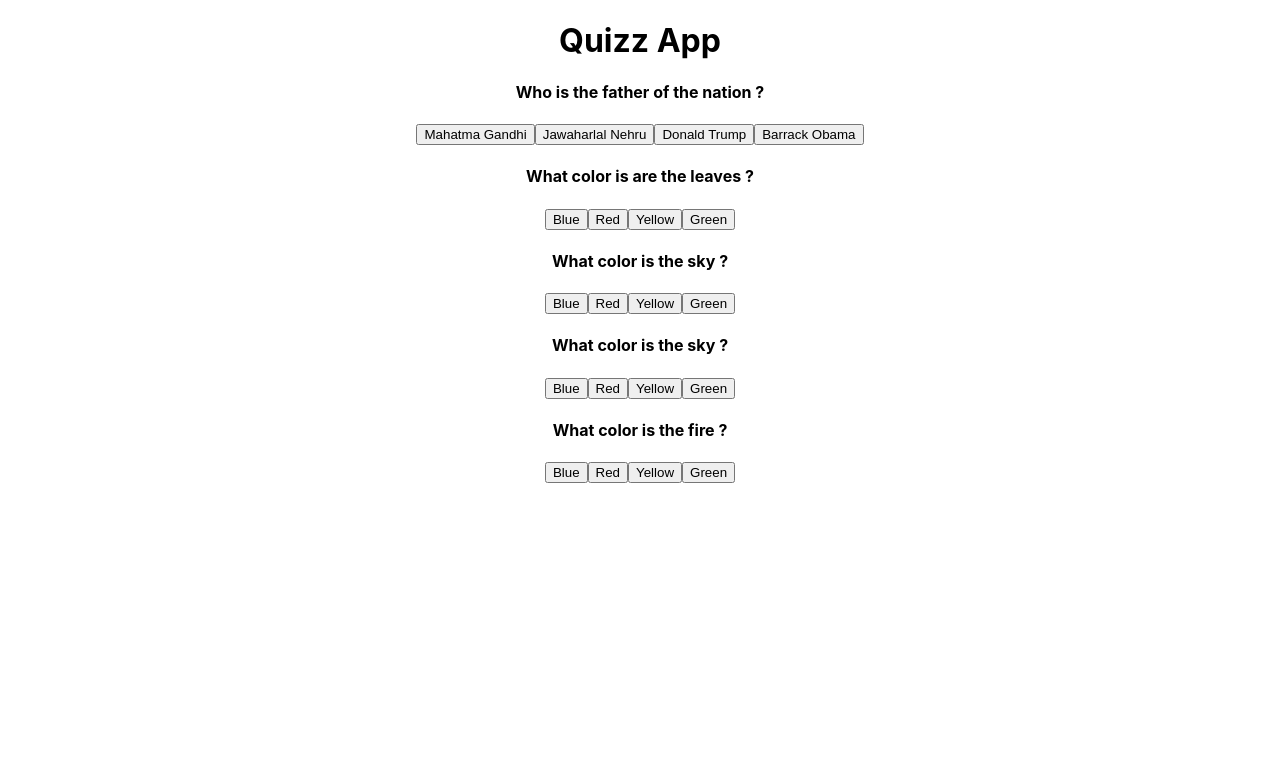
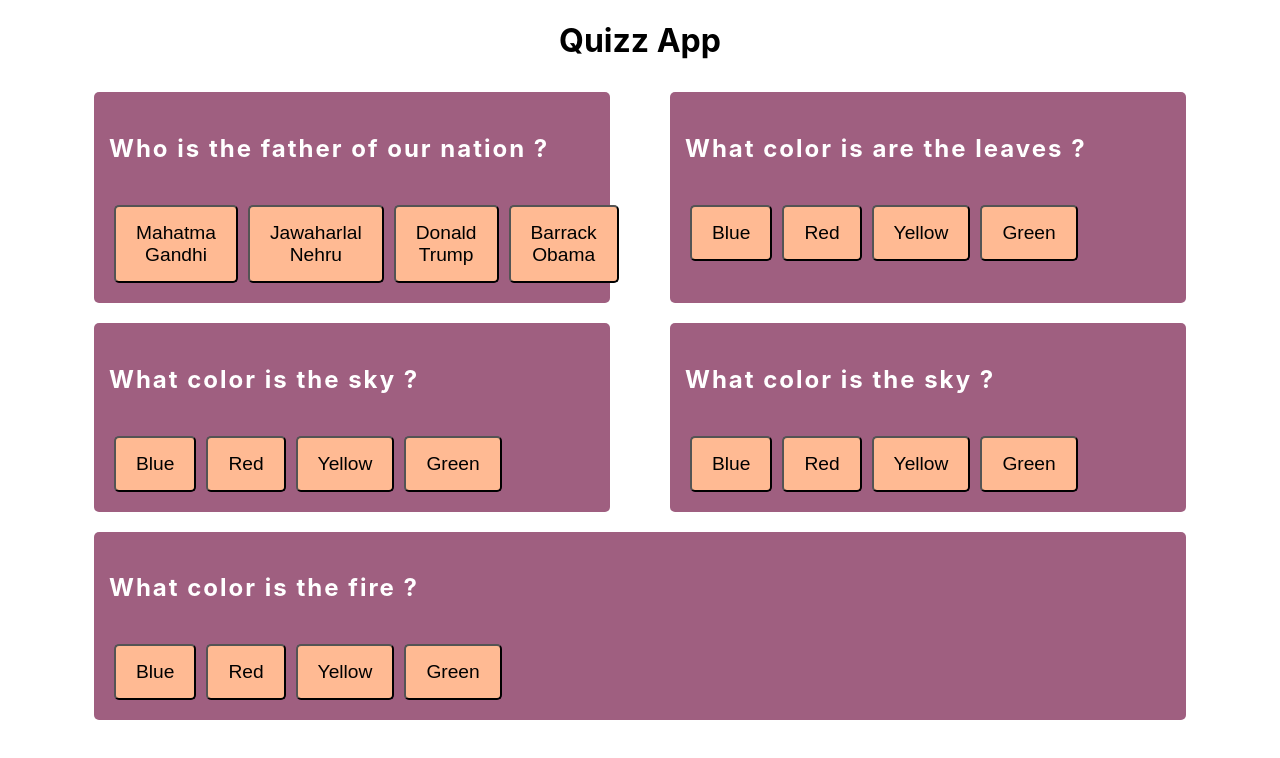
Before and after one commit to iamneo-production/cccfecccffddddbbedcfcfdfbedeaaeafdbbc, a React (Create React App) app in the folder reactapp/: page / in a window 1280 px wide. Both pictures are taken after a click on the button "Start Quiz". Shown: the top 758 px of the page. Built offline with nearby package versions, Linux system fonts and the light colour scheme.

Commit message:
Backup Commit

```diff
--- a/reactapp/src/App.js
+++ b/reactapp/src/App.js
@@ -1,125 +1,104 @@
-import { useState } from 'react';
-import './App.css';
+import { Component } from "react";
+import classes from "./App.module.css"
 import Button from "./components/UI/Button/Button";
 import Card from "./components/UI/Card/Card";
-import React from 'react';
-function App() {
+import Banner from "./components/UI/Banner/Banner"
+import questions from './Data/quizQuestions';
 
-  var qCards;
-  var startBtn;
-  var resultBtn;
+class App extends Component {
 
-  const questionData = [
-    {
-      key:1,
-      question:'Who is the father of the nation ?',
-      //correctAnswerMarkUpdate,
-      //attempt,
-      options : {
-        option1: 'Mahatma Gandhi',
-        option2: 'Jawaharlal Nehru',
-        option3: 'Donald Trump',
-        option4: 'Barrack Obama'
-      },
-      answer : 'Mahatma Gandhi'
-    },
-    {
-      key : 2,
-      question : "What color is are the leaves ?",
-      //correctAnswerMarkUpdate,
-      //attempt,
-      options : {
-        option1 : "Blue",
-        option2 : "Red",
-        option3 : "Yellow",
-        option4 : "Green",
-      },
-      answer : 'Green'
-    },
-    {
-      key:3,
-      question:'What color is the sky ?',
-      //correctAnswerMarkUpdate,
-      //attempt,
-      options : {
-        option1: 'Blue',
-        option2: 'Red',
-        option3: 'Yellow',
-        option4: 'Green'
-      },
-      answer : 'Blue'
-    },
-    {
-      key:4,
-      question:'What color is the sky ?',
-      //correctAnswerMarkUpdate,
-      //attempt,
-      options : {
-        option1: 'Blue',
-        option2: 'Red',
-        option3: 'Yellow',
-        option4: 'Green'
-      },
-      answer : 'Blue'
-    },
-    {
-      key:5,
-      question:'What color is the fire ?',
-      //correctAnswerMarkUpdate,
-      //attempt,
-      options : {
-        option1: 'Blue',
-        option2: 'Red',
-        option3: 'Yellow',
-        option4: 'Green'
-      },
-      answer : 'Red'
-    },
-
-  ]
-  const [startFlag, setStartFlag] = useState(false);
-  const [resultFlag, setResultFlag] = useState(false);
-  const [buttonText, setButtonText] = useState('Start Quiz');
-  const [questionsCorrect, setQuestionsCorrect] = useState(0);
-  const [answered, setAnswered] = useState(0);
-
-  function handleStart()
-  {
-    setStartFlag(true);
-    setButtonText('Started');
+  state = {
+    startQuiz : false,
+    questionSet : [],
+    questionsCorrect : 0,
+    questionsInTotal : 5,
+    totalTries : 0,
+    showResult : false
   }
 
-  if(startFlag)
-  {
-    qCards =
-    <div>
-      {
-        questionData.map((data) =>
-          <Card question= {data.question} options = {{
-            option1 : data.options.option1,
-            option2 : data.options.option2,
-            option3 : data.options.option3,
-            option4 : data.options.option4,
-          }} > </Card>)
-      }
-    </div>
+  onEachTry = () => {
+    this.setState(prevState => (
+      {totalTries : prevState.totalTries + 1}
+    ));
 
-    startBtn = <></>;
-  }
-  else
-  {
-    startBtn = <Button onClick = {handleStart}>Start Quiz</Button>;
   }
 
-  return (
-    <div className="App">
-      <h1>
-        Quizz App
-      </h1>
-      {qCards}
-      {startBtn}
-    </div>
-  );
+  showEndResult = () => {
+
+    this.setState(prevState => (
+      {
+        startQuiz: false,
+        showResult : true,
+        questionSet: [],
+        totalTries : 0
+      }
+    ))
+  }
+
+  onAnswerCorrect = () => {
+    if(this.state.questionsCorrect <= this.state.questionsInTotal) {
+      this.setState(prevState => {
+        return {
+          questionsCorrect : prevState.questionsCorrect + 1
+        }
+      })
+    }
+  }
+
+  onQuizToggler = () => {
+    this.setState({startQuiz : true, showResult : false, questionsCorrect : 0, totalTries: 0});
+    this.startQuiz();
+  }
+
+   startQuiz = async () => {
+
+    let newQuestions = questions;
+    console.log("Stared");
+    // await axios.get("http://localhost:8080/")
+    //     .then(async (res) => {
+
+    //       newQuestions = await res.data;
+    //       console.log(newQuestions);
+
+    //     }).catch((error) => {
+    //       console.log(error);
+    //     })
+
+    let QuestionCards = newQuestions.map((values, ind) => (
+      <Card
+        key={values.questionId}
+        question={values.question}
+        correctAnswerMarkUpdate={this.onAnswerCorrect}
+        attempt={this.onEachTry}
+        options={{
+          option1: values.option1,
+          option2: values.option2,
+          option3: values.option3,
+          option4: values.option4
+        }}
+        answer={values.answer}
+      />
+    ))
+    this.setState({questionSet : QuestionCards, questionsInTotal: QuestionCards.length, startQuiz : true})
+  }
+
+
+
+  render() {
+
+    return (
+      <div>
+        <h1> <center>Quizz App</center> </h1>
+        {this.state.showResult &&  <Banner>You have answered <b>{this.state.questionsCorrect} / {this.state.questionsInTotal} </b> Correctly</Banner>}
+        {!this.state.startQuiz && <Button click = {this.onQuizToggler}>Start Quiz</Button>}
+        <div className={classes.Questions}>
+          {this.state.questionSet}
+        </div>
+
+        {this.state.totalTries === this.state.questionsInTotal? <Button click = {this.showEndResult}>Show Results</Button> : null}
+      </div>
+    )
+  }
+
 }
-
 export default App;
--- a/reactapp/src/components/UI/Button/Button.js
+++ b/reactapp/src/components/UI/Button/Button.js
@@ -1,9 +1,19 @@
-import React from 'react'
+import React from "react";
+import classes from "./Button.module.css";
 
-const Button = ({children, onClick, disabled}) => {
-  return (
-    <button onClick = {onClick} disabled = {disabled}>{children}</button>
-  )
+const Button = props => {
+    const classList = [classes.Button];
+    if(props.children === 'Start Quiz') {
+        classList.push(classes.StartQuiz);
+    }
+    if(props.children === 'Show Results') {
+        classList.push(classes.ShowResult);
+    }
+
+    return (
+        <button className={classList.join(' ')} disabled={props.disabled} onClick={props.click}>{props.children}</button>
+    )
 }
 
-export default Button
+
+export default Button;
--- a/reactapp/src/components/UI/Card/Card.js
+++ b/reactapp/src/components/UI/Card/Card.js
@@ -1,29 +1,50 @@
-import React, { useState } from 'react';
-import Button from '../Button/Button';
-const Card = ({key,
-    question,
-    correctAnswerMarkUpdate,
-    attempt,
-    options,
-    answer}) => {
-        const [state, setSate] = useState(false);
-        function disableBtn()
-        {
-            setSate(true);
+import React, { useEffect, useState } from "react";
+import Button from "../Button/Button";
+import classes from "./Card.module.css";
+
+const Card = props => {
+    let [state, setState] = useState({
+        options : props.options,
+        answer : props.answer,
+        isOptionTrue : null
+    });
+
+    const logg = () => console.log(state);
+
+    const checkAnswer = (event) => {
+        props.attempt();
+        if(event.target.innerHTML === state.answer) {
+            setState( prevState => {
+                return {
+                    ...prevState,
+                    isOptionTrue : true
+                }
+            });
+            props.correctAnswerMarkUpdate();
         }
 
-
-        return (
-            <div>
-            <h4>
-                {question}
-            </h4>
-            <Button onClick={disableBtn} disabled = {state} >{options.option1}</Button>
-            <Button onClick={disableBtn} disabled = {state} >{options.option2}</Button>
-            <Button onClick={disableBtn} disabled = {state} >{options.option3}</Button>
-            <Button onClick={disableBtn} disabled = {state} >{options.option4}</Button>
-            </div>
-        )
+        setState(prevState => {
+            return {
+                ...prevState,
+                isUpdatedOnce : true
+            }
+        })
     }
 
-    export default Card;
+    const options = Object.keys(props.options).map((optionIndex, ind) => {
+        return (
+            <Button disabled={state.isUpdatedOnce} click={checkAnswer} key={ind} >{props.options[optionIndex]}</Button>
+        )
+    });
+
+    return (
+        <div className={classes.Card}>
+            <h4>{props.question}</h4>
+            <div className={classes.CardOption}>
+                {options}
+            </div>
+        </div>
+    )
+}
+
+export default Card;
```
Also changed, not shown: 1 other file (tests, documents, lock files or other folders).
